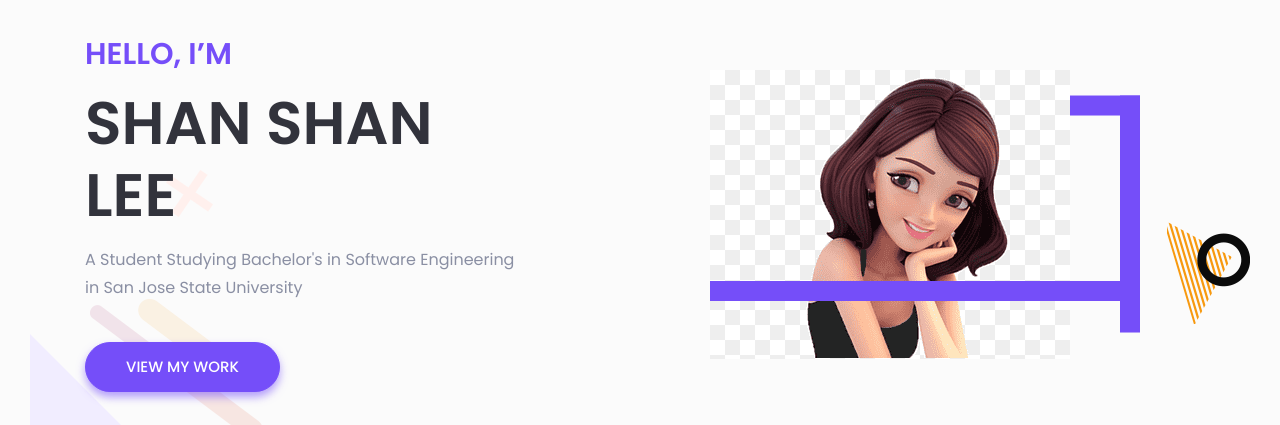
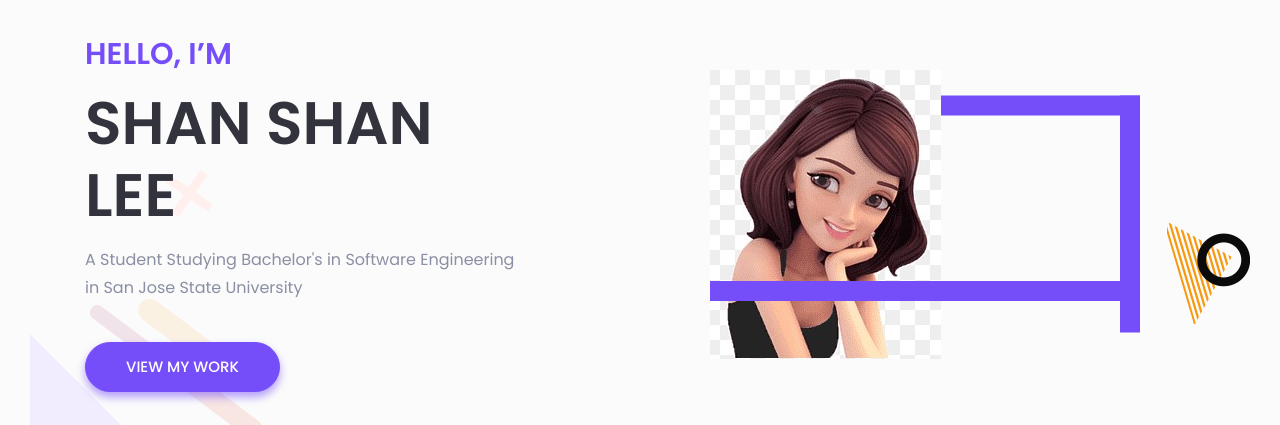
Before and after one commit to Lee71559/Lee71559.github.io, a plain HTML site: page index.html in a window 1280 px wide. Shown: the part 241-666 px from the top of the page. Drawn offline with Linux system fonts and the light colour scheme; files whose address does not match are found by name.

Commit message:
update profile

```diff
--- a/index.html
+++ b/index.html
@@ -132,7 +132,7 @@
                     </div>
                     <div class="col-lg-6 offset-xl-1">
                         <div class="header-image d-none d-lg-block">
-                            <img src="assets/images/profile.png" alt="hero">
+                            <img src="assets/images/profile.jpg" alt="hero">
                         </div> <!-- header image -->
                     </div>
                 </div> <!-- row -->
```
Also changed, not shown: assets/images/profile.jpg (added).
